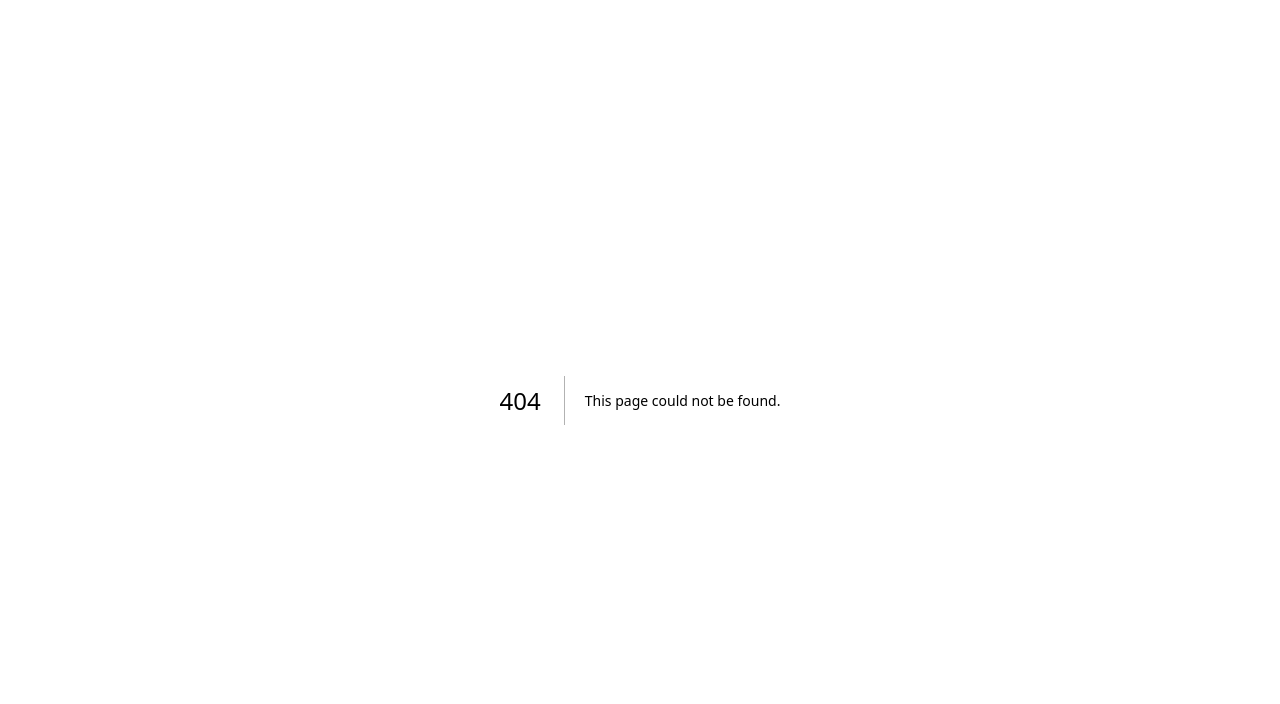
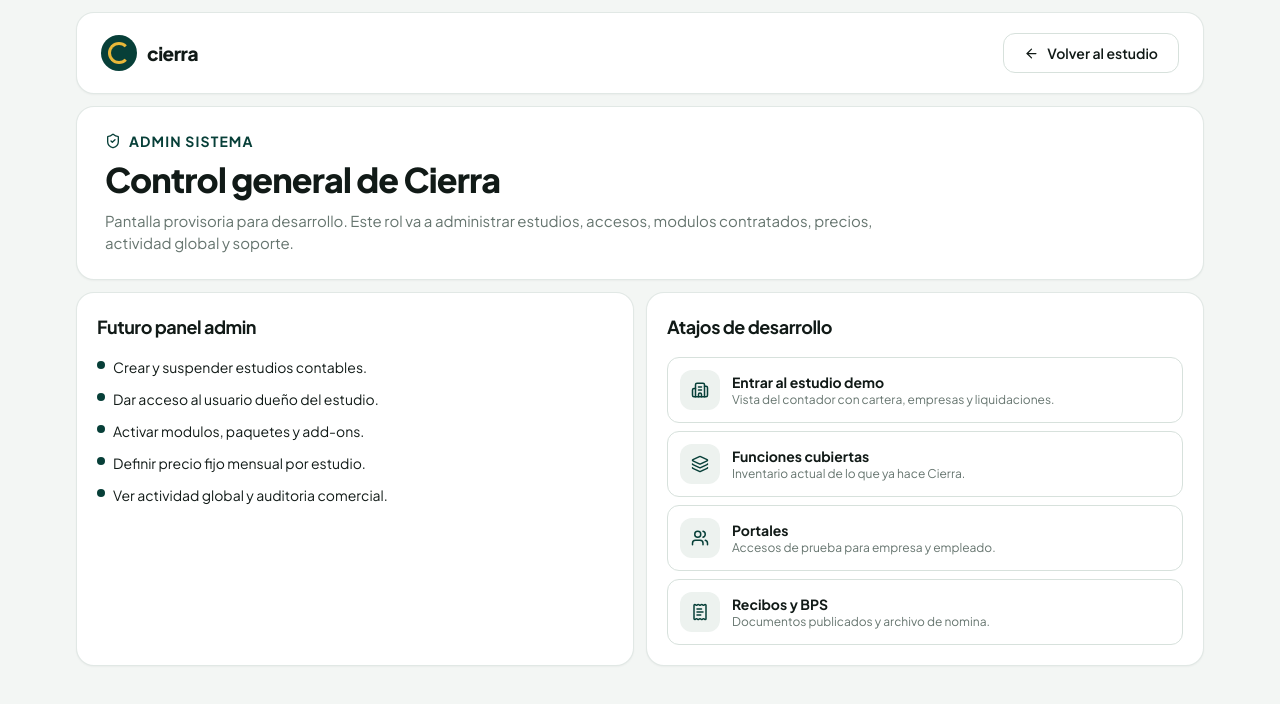
Before and after one commit to sanei1509/cierra, a Next.js app in the folder cierrafe/: page /admin in a window 1280 px wide. Before the commit this address had no page. Shown: the top 704 px of the page. Built offline with nearby package versions, Linux system fonts and the light colour scheme.

Commit message:
Add development role switcher

```diff
--- /dev/null
+++ b/cierrafe/src/app/admin/page.tsx
@@ -0,0 +1,71 @@
+import Link from "next/link";
+import { ArrowLeft, Building2, Layers3, ReceiptText, ShieldCheck, Users } from "lucide-react";
+import { Boton, Panel } from "@/components/ui";
+import { Logo } from "@/components/shell";
+
+const accesos = [
+  { href: "/", titulo: "Entrar al estudio demo", detalle: "Vista del contador con cartera, empresas y liquidaciones.", icon: Building2 },
+  { href: "/funciones", titulo: "Funciones cubiertas", detalle: "Inventario actual de lo que ya hace Cierra.", icon: Layers3 },
+  { href: "/portales", titulo: "Portales", detalle: "Accesos de prueba para empresa y empleado.", icon: Users },
+  { href: "/documentos", titulo: "Recibos y BPS", detalle: "Documentos publicados y archivo de nomina.", icon: ReceiptText },
+];
+
+export default function AdminSistema() {
+  return (
+    <main className="mx-auto min-h-screen max-w-6xl space-y-3 p-3">
+      <Panel className="flex flex-wrap items-center justify-between gap-4 px-6 py-5">
+        <Logo />
+        <Boton variante="secundario" href="/">
+          <ArrowLeft size={15} /> Volver al estudio
+        </Boton>
+      </Panel>
+
+      <Panel className="px-7 py-6">
+        <p className="flex items-center gap-2 text-sm font-bold uppercase tracking-[0.08em] text-petroleo">
+          <ShieldCheck size={16} /> Admin sistema
+        </p>
+        <h1 className="mt-2 text-[34px] font-extrabold leading-tight tracking-tight">Control general de Cierra</h1>
+        <p className="mt-2 max-w-3xl text-[15px] text-apagado">
+          Pantalla provisoria para desarrollo. Este rol va a administrar estudios, accesos, modulos contratados, precios, actividad global y soporte.
+        </p>
+      </Panel>
+
+      <div className="grid gap-3 md:grid-cols-2">
+        <Panel className="p-5">
+          <h2 className="text-lg font-bold tracking-tight">Futuro panel admin</h2>
+          <ul className="mt-4 space-y-3 text-sm">
+            {[
+              "Crear y suspender estudios contables.",
+              "Dar acceso al usuario dueño del estudio.",
+              "Activar modulos, paquetes y add-ons.",
+              "Definir precio fijo mensual por estudio.",
+              "Ver actividad global y auditoria comercial.",
+            ].map((x) => (
+              <li key={x} className="flex gap-2">
+                <span className="mt-1 size-2 rounded-full bg-petroleo" />
+                <span>{x}</span>
+              </li>
+            ))}
+          </ul>
+        </Panel>
+
+        <Panel className="p-5">
+          <h2 className="text-lg font-bold tracking-tight">Atajos de desarrollo</h2>
+          <div className="mt-4 grid gap-2">
+            {accesos.map((a) => (
+              <Link key={a.href} href={a.href} className="flex items-center gap-3 rounded-xl border border-linea bg-white px-3 py-3 hover:bg-hundido">
+                <span className="flex size-10 shrink-0 items-center justify-center rounded-xl bg-hundido text-petroleo">
+                  <a.icon size={18} />
+                </span>
+                <span>
+                  <span className="block text-sm font-bold">{a.titulo}</span>
+                  <span className="block text-xs text-apagado">{a.detalle}</span>
+                </span>
+              </Link>
+            ))}
+          </div>
+        </Panel>
+      </div>
+    </main>
+  );
+}
--- a/cierrafe/src/components/shell.tsx
+++ b/cierrafe/src/components/shell.tsx
@@ -3,7 +3,7 @@
 import clsx from "clsx";
 import Link from "next/link";
 import { usePathname, useRouter } from "next/navigation";
-import { Building2, FileText, Home, Search, Settings, ShieldCheck, Users, Eye, RotateCcw, Menu, X, CalendarDays, ListChecks } from "lucide-react";
+import { Building2, FileText, Home, Search, Settings, ShieldCheck, Users, Eye, RotateCcw, Menu, X, CalendarDays, ListChecks, KeyRound, UserCog, BriefcaseBusiness, UserRound } from "lucide-react";
 import { useMemo, useState, type ReactNode } from "react";
 import { useHidratado, useStore, useUsuario } from "@/lib/store";
 import { USUARIOS, ESTUDIO } from "@/lib/seed";
@@ -166,6 +166,43 @@ function Usuario() {
   );
 }
 
+function DevAccessBar() {
+  const router = useRouter();
+  const setUsuario = useStore((s) => s.setUsuario);
+  if (process.env.NODE_ENV === "production") return null;
+
+  const entrarEstudio = (id: string) => {
+    setUsuario(id);
+    router.push("/");
+  };
+
+  return (
+    <section className="flex flex-wrap items-center gap-2 rounded-[var(--radius-panel)] border border-dashed border-petroleo/35 bg-sol-suave/55 px-3 py-2" aria-label="Accesos rápidos de desarrollo">
+      <span className="flex items-center gap-1.5 px-1 text-xs font-bold uppercase tracking-[0.08em] text-crema-t">
+        <KeyRound size={14} /> Dev roles
+      </span>
+      <Link href="/admin" className="inline-flex h-8 items-center gap-1.5 rounded-lg bg-tinta px-3 text-xs font-semibold text-white hover:bg-tinta-2">
+        <UserCog size={13} /> Admin sistema
+      </Link>
+      <button onClick={() => entrarEstudio("u1")} className="inline-flex h-8 items-center gap-1.5 rounded-lg bg-white px-3 text-xs font-semibold text-tinta shadow-[0_1px_1px_rgb(17_26_23/0.08)] hover:bg-hundido">
+        <ShieldCheck size={13} /> Estudio admin
+      </button>
+      <button onClick={() => entrarEstudio("u2")} className="inline-flex h-8 items-center gap-1.5 rounded-lg bg-white px-3 text-xs font-semibold text-tinta shadow-[0_1px_1px_rgb(17_26_23/0.08)] hover:bg-hundido">
+        <BriefcaseBusiness size={13} /> Liquidador
+      </button>
+      <button onClick={() => entrarEstudio("u3")} className="inline-flex h-8 items-center gap-1.5 rounded-lg bg-white px-3 text-xs font-semibold text-tinta shadow-[0_1px_1px_rgb(17_26_23/0.08)] hover:bg-hundido">
+        <Eye size={13} /> Solo lectura
+      </button>
+      <Link href="/cliente/colon" className="inline-flex h-8 items-center gap-1.5 rounded-lg bg-white px-3 text-xs font-semibold text-tinta shadow-[0_1px_1px_rgb(17_26_23/0.08)] hover:bg-hundido">
+        <Building2 size={13} /> Empresa
+      </Link>
+      <Link href="/portal/espiga-3" className="inline-flex h-8 items-center gap-1.5 rounded-lg bg-white px-3 text-xs font-semibold text-tinta shadow-[0_1px_1px_rgb(17_26_23/0.08)] hover:bg-hundido">
+        <UserRound size={13} /> Empleado
+      </Link>
+    </section>
+  );
+}
+
 export function Shell({ children }: { children: ReactNode }) {
   const ok = useHidratado();
   const [menu, setMenu] = useState(false);
@@ -196,6 +233,7 @@ export function Shell({ children }: { children: ReactNode }) {
             {ok && <Usuario />}
           </div>
         </header>
+        {ok && <DevAccessBar />}
         <main className="min-w-0 flex-1">{ok ? children : <div className="h-[70vh] animate-pulse rounded-[var(--radius-panel)] bg-superficie/60" />}</main>
       </div>
     </div>
```
